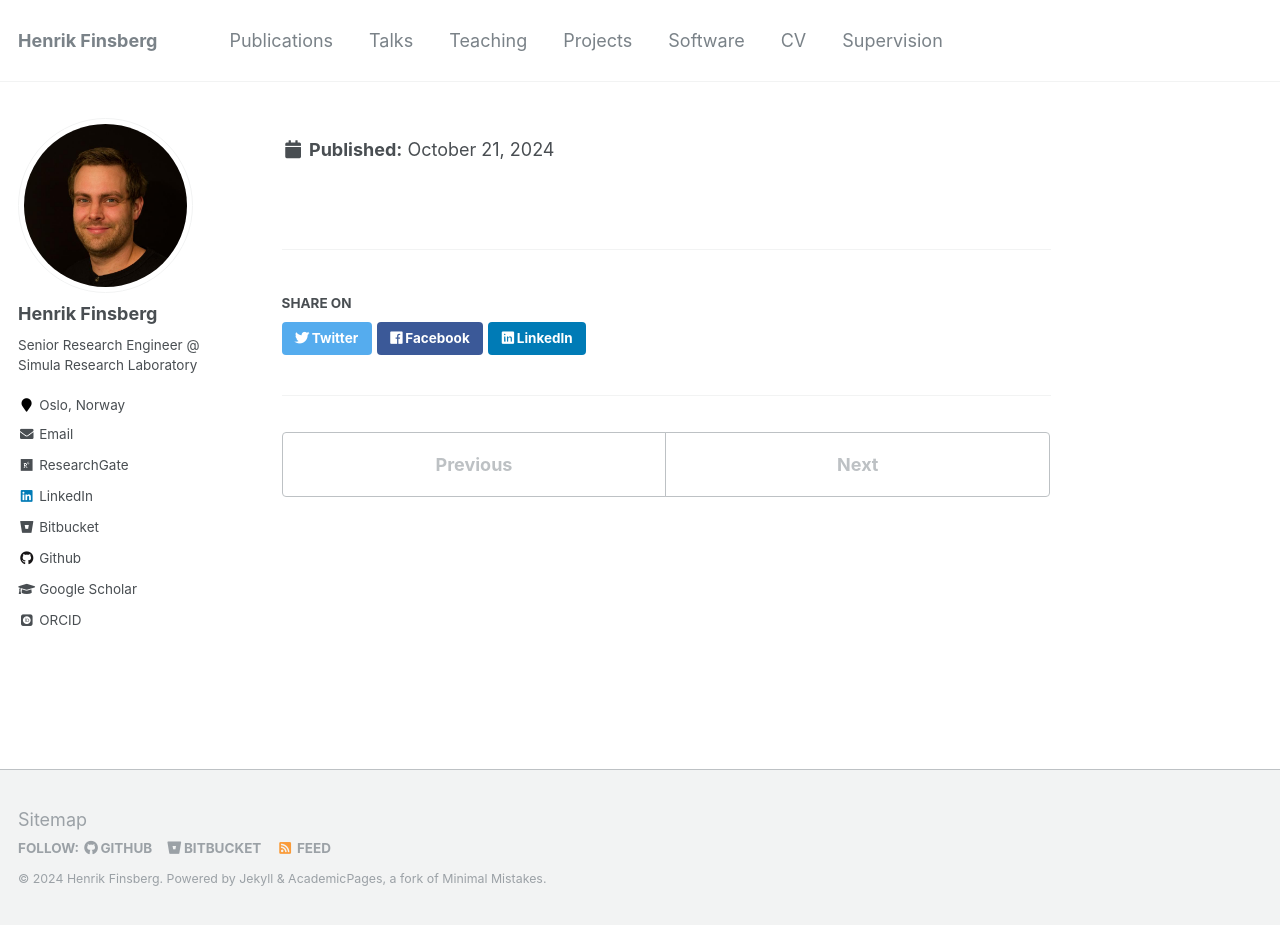
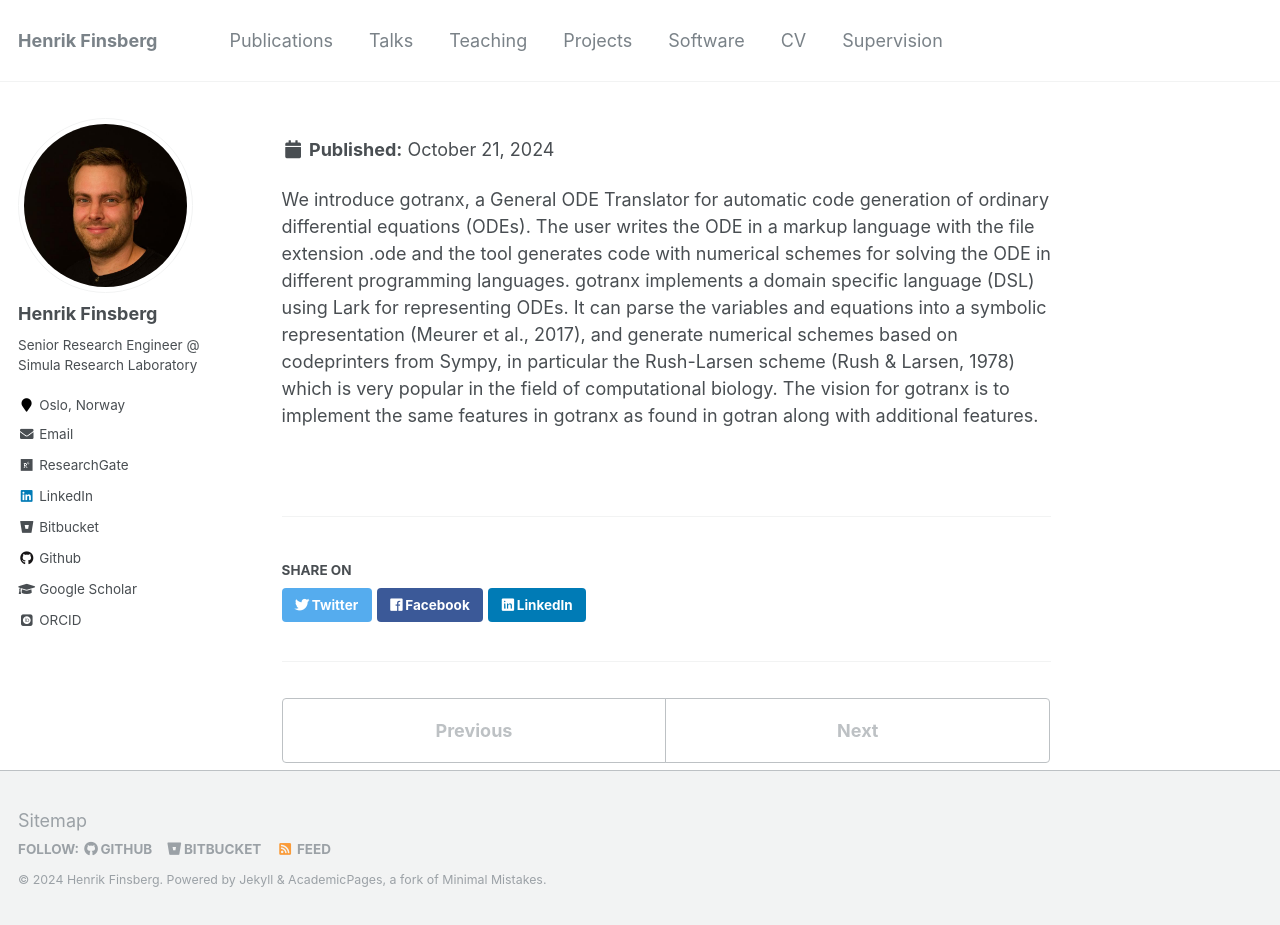
Before and after one commit to finsberg/finsberg.github.io, a Jekyll site: the page built from _publications/2024-10-17-gotranx:-general-ode.md, in a window 1280 px wide and 925 px high. Built offline with Jekyll 4.4.1, drawn with Linux system fonts in a browser that asks for light colours; some web fonts are replaced.

```diff
--- a/_publications/2024-10-17-gotranx:-general-ode.md
+++ b/_publications/2024-10-17-gotranx:-general-ode.md
@@ -2,9 +2,11 @@
 title: gotranx: General ODE translator
 collection: publications
 permalink: /publication/gotranx:-general-ode
-excerpt: ''
+excerpt: 'We introduce gotranx, a General ODE Translator for automatic code generation of ordinary differential equations (ODEs).'
 date: 2024-10-17
-venue: ''
-paperurl: ''
+venue: 'Journal of Open Source Software'
+paperurl: 'https://joss.theoj.org/papers/10.21105/joss.07063'
 authors:': 'Henrik Finsberg, Johan Hake'
 ---
+
+We introduce gotranx, a General ODE Translator for automatic code generation of ordinary differential equations (ODEs). The user writes the ODE in a markup language with the file extension .ode and the tool generates code with numerical schemes for solving the ODE in different programming languages. gotranx implements a domain specific language (DSL) using Lark for representing ODEs. It can parse the variables and equations into a symbolic representation (Meurer et al., 2017), and generate numerical schemes based on codeprinters from Sympy, in particular the Rush-Larsen scheme (Rush & Larsen, 1978) which is very popular in the field of computational biology. The vision for gotranx is to implement the same features in gotranx as found in gotran along with additional features.
```
